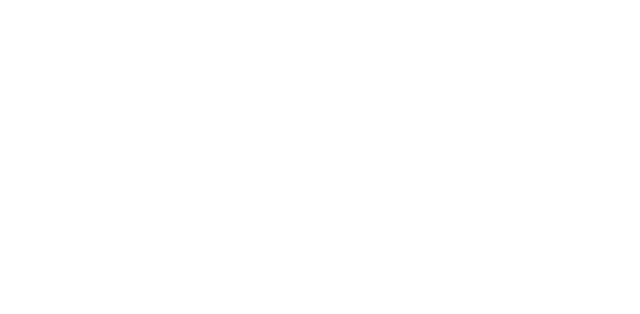
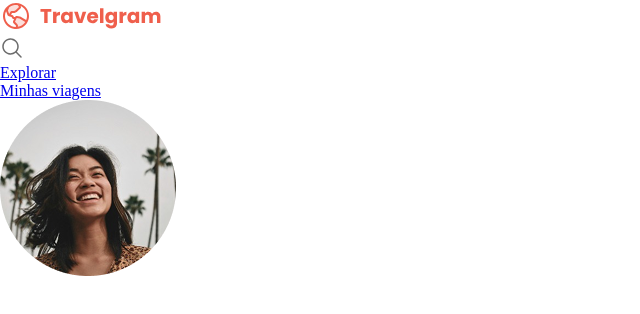
Before and after one commit to bryanalves3/travelgram_2, a plain HTML site: page index.html in a window 1280 px wide. Shown: the whole page, without its empty margins (0-640 px from the left). Drawn offline with Linux system fonts and the light colour scheme.

Commit message:
estruturando nav do html

```diff
--- a/assets/css/global.css
+++ b/assets/css/global.css
@@ -28,7 +28,6 @@
 }
 
 body {
-  font: var(--text-lg);
   color: var(--text-color-secondary);
   background-color: var(--bg);
 }
--- a/index.html
+++ b/index.html
@@ -12,6 +12,25 @@
   <title>Travelgram | Perfil de viagens</title>
 </head>
 <body>
+  <!-- menu navegação -->
+  <nav>
+    <a href="#" id="logo">
+      <img src="./assets/icons/Logo.svg" alt="Logomarca">
+    </a>
 
+    <ul id="primary-menu">
+      <li>
+        <a href="#">
+          <img src="./assets/icons/MagnifyingGlass.svg" alt="Icone de Lupa">
+        </a>
+      </li>
+      <li><a href="#">Explorar</a></li>
+      <li><a href="#">Minhas viagens</a></li>
+      <!-- icone de foto da pessoa -->
+      <li><a href="#">
+        <img src="./assets/images/Profile pic.png" alt="">
+      </a></li>
+    </ul>
+  </nav>
 </body>
 </html>
```
Also changed, not shown: assets/icons/AirplaneTilt.svg (renamed from assets/images/AirplaneTilt.svg), assets/icons/Image.svg (renamed from assets/images/Image.svg), assets/icons/Logo.svg (renamed from assets/images/Logo.svg), assets/icons/MagnifyingGlass.svg (renamed from assets/images/MagnifyingGlass.svg), assets/icons/MapPin.svg (renamed from assets/images/MapPin.svg), assets/images/Profile pic.png (added).
